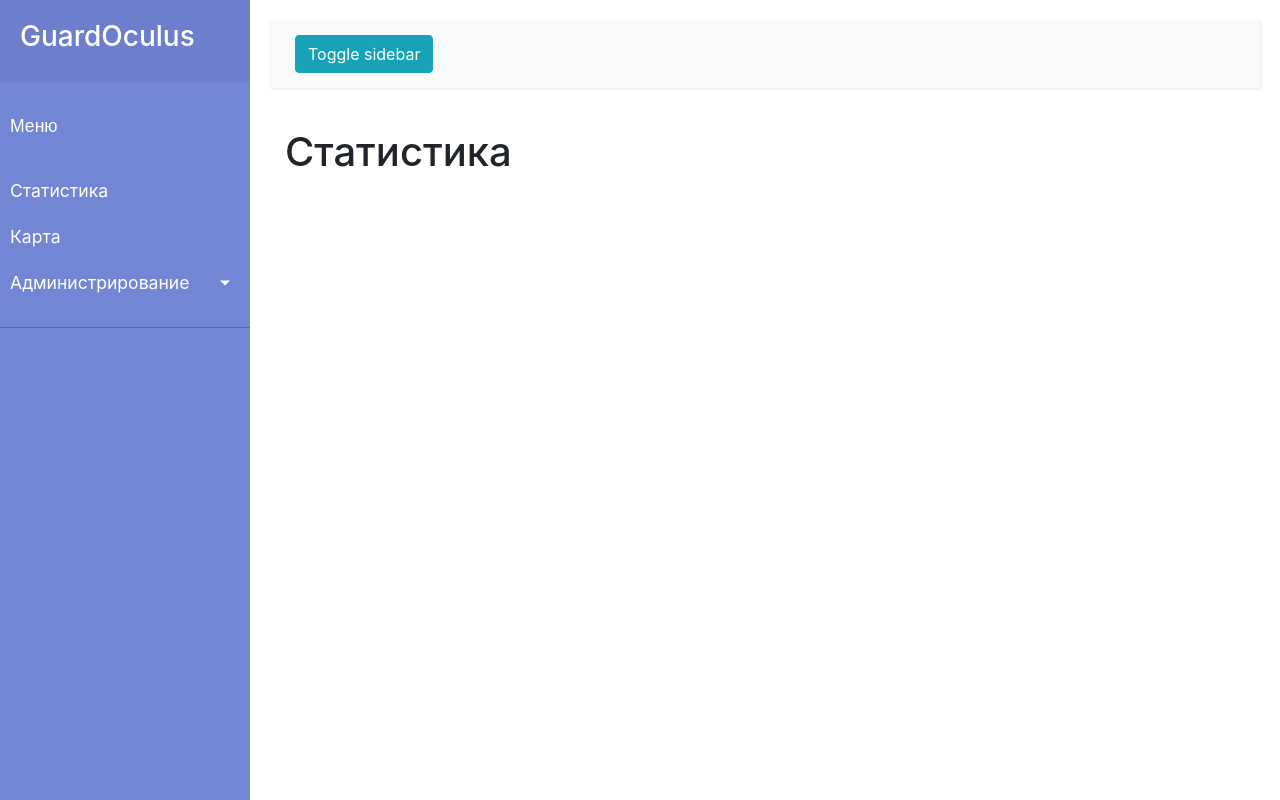
After one commit to GuardOculus/GuardOculus, a Flask app: template app/templates/stats.html in a window 1280 px wide. The commit adds this page. Run offline with Flask 2, Linux system fonts and the light colour scheme; the template is opened without the code that fills it, so the values that code supplies are empty; some libraries are stand-ins or nearby versions.

Commit message:
Stats blueprint created

```diff
--- a/app/__init__.py
+++ b/app/__init__.py
@@ -20,4 +20,7 @@ def create_app(config_class=Config):
 
     app.register_blueprint(errors_bp)
 
+    from app.stats import bp as stats_bp
+    app.register_blueprint(stats_bp)
+
     return app
--- /dev/null
+++ b/app/stats/__init__.py
@@ -0,0 +1,5 @@
+from flask import Blueprint
+
+bp = Blueprint('stats', __name__)
+
+from app.stats import routes
--- a/app/templates/base.html
+++ b/app/templates/base.html
@@ -21,7 +21,7 @@
 				<ul class="list-unstyled components">
 					<p>Меню</p>
 					<li>
-						<a href="#">Статистика</a>
+						<a href="{{ url_for('stats.index') }}">Статистика</a>
 					</li>
 					<li>
 						<a href="#">Карта</a>
--- /dev/null
+++ b/app/templates/stats.html
@@ -0,0 +1,7 @@
+{% extends 'base.html' %}
+
+{% block content %}
+<div class="container-fluid">
+	<h1>Статистика</h1>
+</div>
+{% endblock %}
```
Also changed, not shown: app/stats/routes.py (added, +9 -0 lines).
